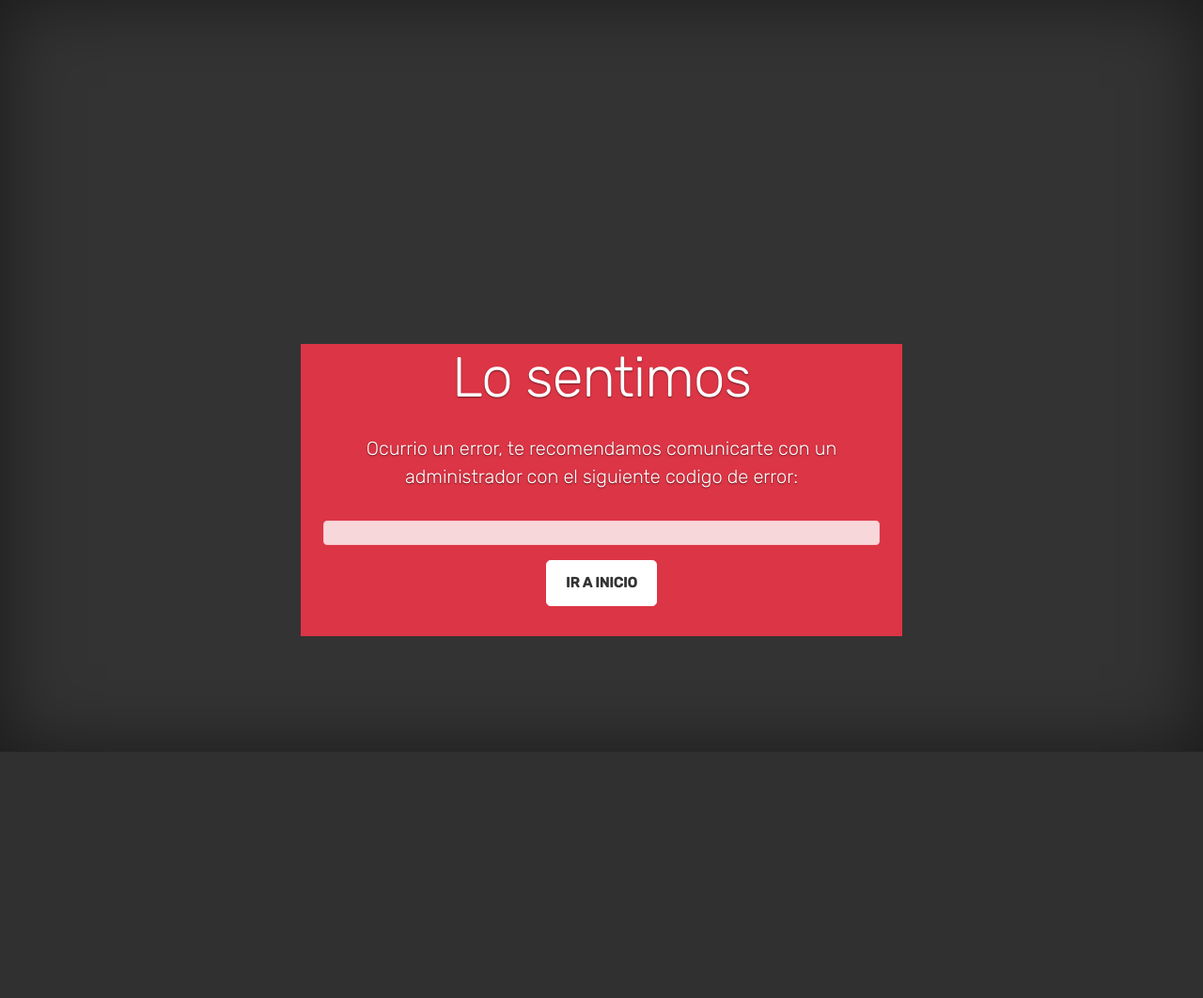
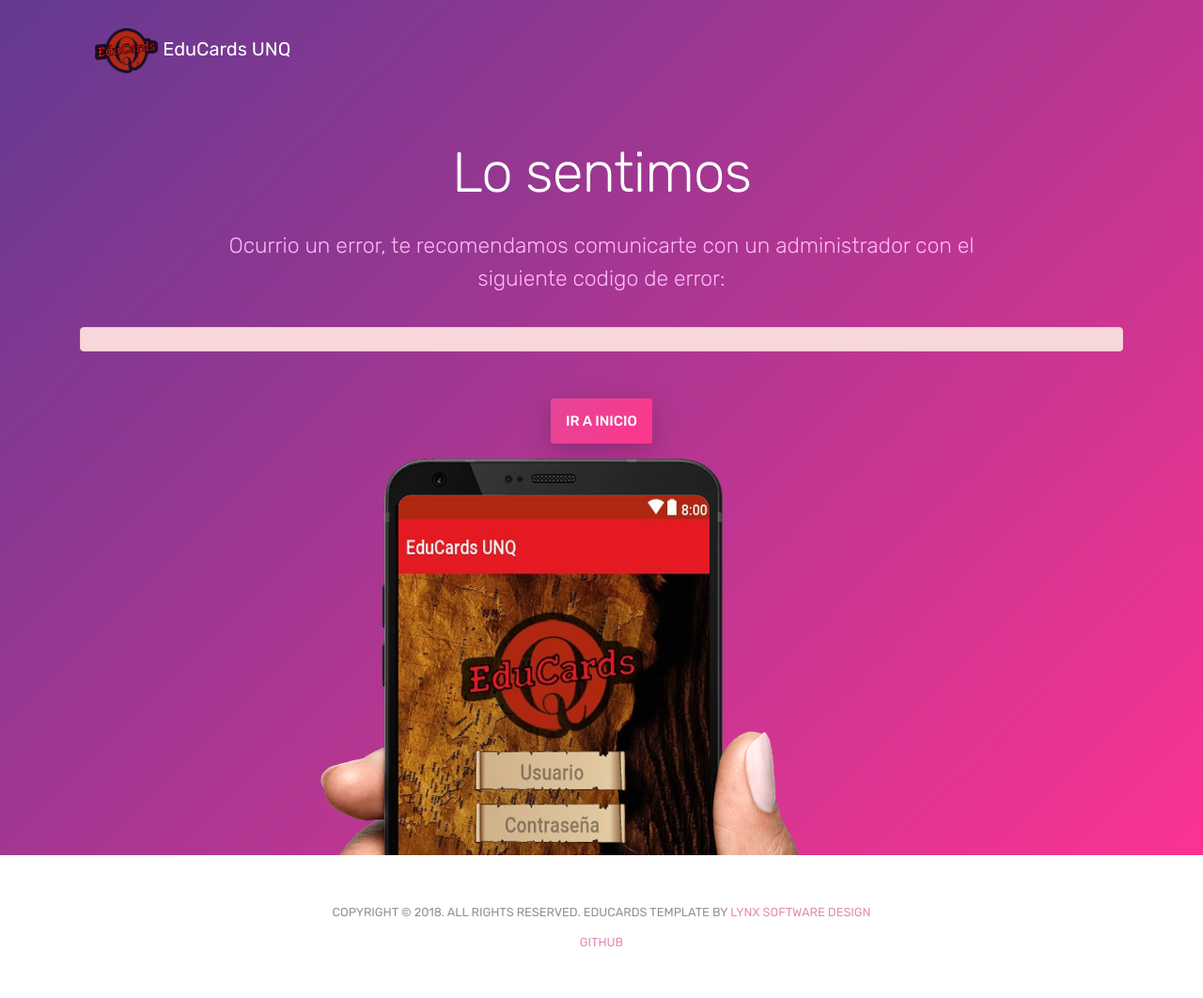
Before and after one commit to Educards-UNQ/educards-web, a PHP site: page /web/register.php in a window 1280 px wide. Shown: the whole page at 94% size. Before the commit the page ends 800 px from the top, so only its background shows below. Run offline with PHP 8.4, Linux system fonts and the light colour scheme; data that the repository does not hold is empty.

Commit message:
Se corrige pantalla de post Login
Se modifica diseño de post Login

```diff
--- a/web/register.php
+++ b/web/register.php
@@ -24,11 +24,9 @@
     <link rel="stylesheet" href="css/owl.carousel.min.css">
     <!-- Main css -->
     <link href="css/style.css" rel="stylesheet">
-    <!-- Main css -->
-    <link href="css/registrook.css" rel="stylesheet">
 </head>
 
-<body class="text-center">
+<body data-spy="scroll" data-target="#navbar" data-offset="30">
 
 <?php /*
     $postdata = http_build_query(
@@ -85,41 +83,49 @@
     //close cURL resource
     curl_close($ch);
 
-    $cities = '<div class="cover-container d-flex h-100 p-3 mx-auto flex-column">';
-
-    $cities .= '<header class="masthead mb-auto">';
-    $cities .= '<div class="inner">';
-    $cities .= '<nav class="nav nav-masthead justify-content-center">';
-    $cities .= '</nav>';
-    $cities .= '</div>';
-    $cities .= '</header>';
+    $cities = '<div class="nav-menu fixed-top">';
+    $cities .= '<div class="container">';
+    $cities .= '<div class="row">';
+    $cities .= '<div class="col-md-12">';
+    $cities .= '<nav class="navbar navbar-dark navbar-expand-lg">';
+    $cities .= '<a class="navbar-brand" href="index.php"><img src="images/educards_logo.png" class="img-fluid" alt="logo" style="max-height: 50px;" /> EduCards UNQ</a>';
+    $cities .= '<div class="collapse navbar-collapse" id="navbar">';
+    $cities .= '<ul class="navbar-nav ml-auto"></ul>';
+    $cities .= '</div></nav></div></div></div></div>';
+    $cities .= '<header class="bg-gradient" id="home">';
+    $cities .= '<div class="container mt-5">';
 
 
     if (isset($result['name'])){
-        $cities .= '<main role="main" class="inner cover bg-success">';
-        $cities .= '<h1 class="cover-heading">Bienvenido '.$result['name'].'</h1>';
-        $cities .= '<p class="lead">¡Ya puedes ingresar a la aplicacion y comenzar a divertirte! No esperes mas para pelear por el primer puesto de nuestro Ranking</p>';
-        $cities .= '<p class="lead">';
-        $cities .= '<a href="https://web-educards-unq.herokuapp.com/" class="btn btn-lg btn-secondary">Ir a Inicio</a>';
-        $cities .= '</p>';
-        $cities .= '</main>';
-
-
+        $cities .= '<h1>Bienvenido '.$result['name'].'</h1>';
+        $cities .= '<p class="tagline">¡Ya puedes ingresar a la aplicacion y comenzar a divertirte! No esperes mas para pelear por el primer puesto de nuestro Ranking</p>';
+        $cities .= '<p class="tagline"><br />';
+        $cities .= '<a href="https://web-educards-unq.herokuapp.com/" class="btn btn-lg btn-primary">Ir a Inicio</a></p>';
     }else{
-        $cities .= '<main role="main" class="inner cover bg-danger">';
-        $cities .= '<h1 class="cover-heading">Lo sentimos '.$_POST['name'].'</h1>';
-        $cities .= '<p class="lead">Ocurrio un error, te recomendamos comunicarte con un administrador con el siguiente codigo de error: <br> <div class="alert alert-danger" role="alert">'.$result['errorCode'].'</div></p>';
-        $cities .= '<p class="lead">';
-        $cities .= '<a href="https://web-educards-unq.herokuapp.com/" class="btn btn-lg btn-secondary">Ir a Inicio</a>';
-        $cities .= '</p>';
-        $cities .= '</main>';
+        $cities .= '<h1>Lo sentimos '.$_POST['name'].'</h1>';
+        $cities .= '<p class="tagline">Ocurrio un error, te recomendamos comunicarte con un administrador con el siguiente codigo de error: <br /> <br /> <div class="alert alert-danger" role="alert">'.$result['errorCode'].'</div></p>';
+        $cities .= '<p class="tagline"><br />';
+        $cities .= '<a href="https://web-educards-unq.herokuapp.com/" class="btn btn-lg btn-primary">Ir a Inicio</a></p>';
     }
     $cities .= '</div>';
+    $cities .= '<div class="img-holder mt-3"><img src="images/iphonex.png" alt="phone" class="img-fluid"></div>';
+    $cities .= '</header>';
     print $cities;
 ?>
+    <footer class="my-5 text-center">
+        <!-- Copyright removal is not prohibited! -->
+        <p class="mb-2"><small>COPYRIGHT © 2018. ALL RIGHTS RESERVED. EDUCARDS TEMPLATE BY <a href="#">LYNX SOFTWARE DESIGN</a></small></p>
+
+        <small>
+            <a href="https://github.com/Educards-UNQ/" class="m-2">GITHUB</a>
+        </small>
+    </footer>
+
     <!-- jQuery and Bootstrap -->
     <script src="js/jquery-3.2.1.min.js"></script>
     <script src="js/bootstrap.bundle.min.js"></script>
+    <!-- Plugins JS -->
+    <script src="js/owl.carousel.min.js"></script>
     <!-- Custom JS -->
     <script src="js/script.js"></script>
 </body>
```
